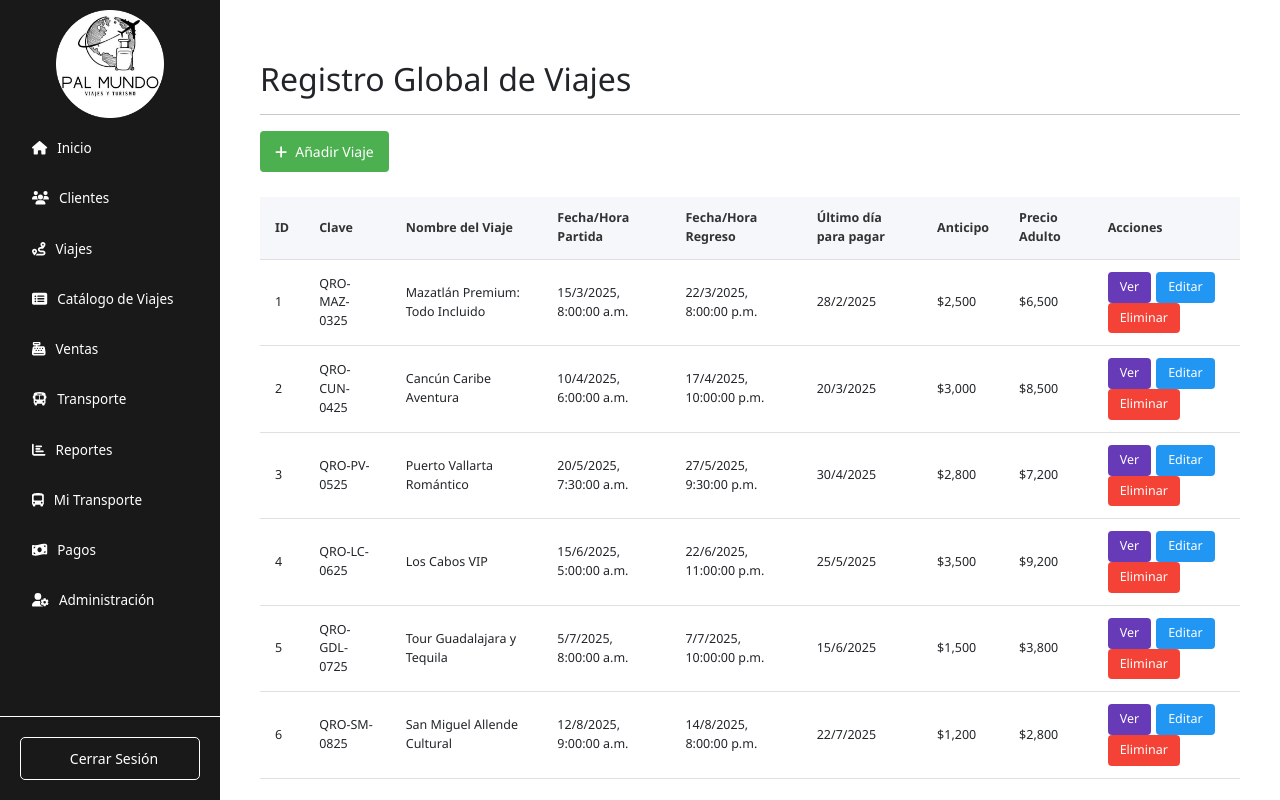
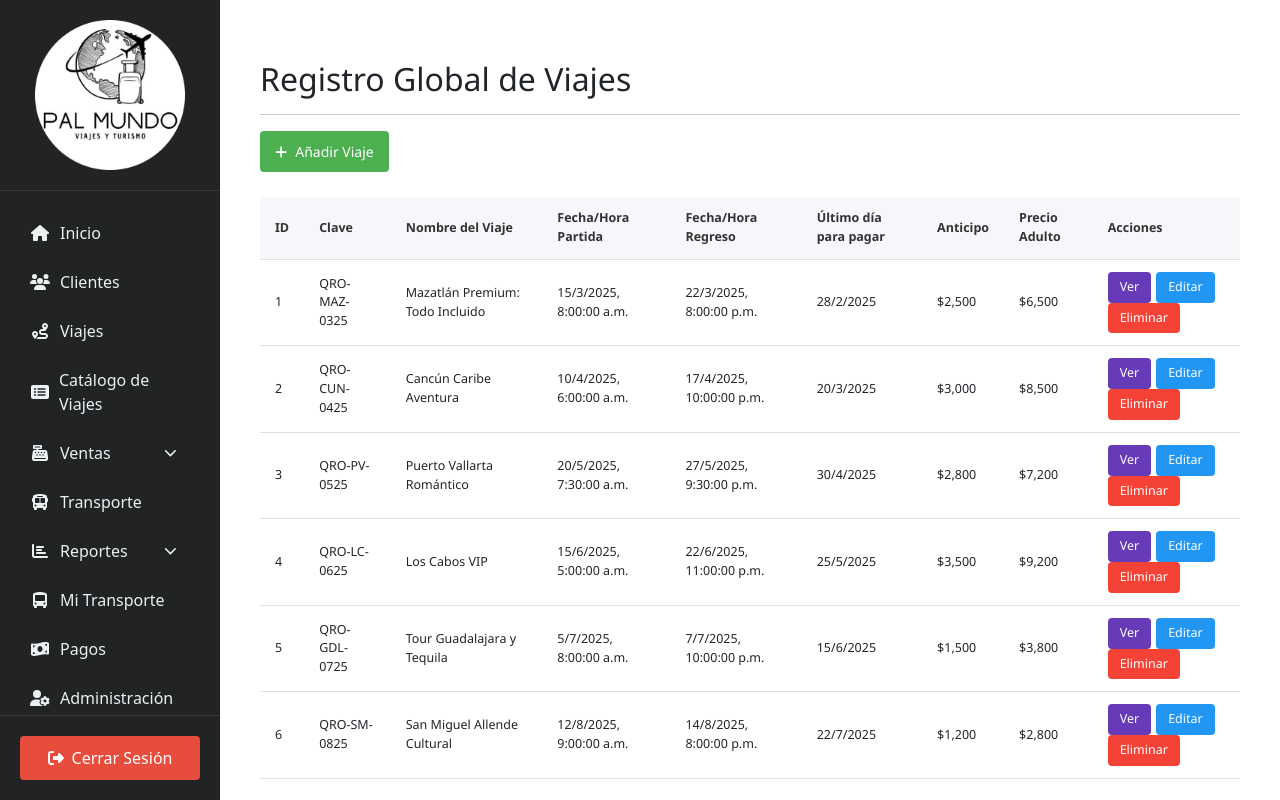
Before and after one commit to MigueDevp/PalMundo-Sistema-Angular19, an Angular app: page /trips in a window 1280 px wide. Built offline with nearby package versions, Linux system fonts and the light colour scheme.

Commit message:
Feat: Implementacion de despliegue de submenu en componente Menu

```diff
--- a/src/app/components/menu/menu.component.css
+++ b/src/app/components/menu/menu.component.css
@@ -1,107 +1,139 @@
 .sidebar {
+  height: 100vh;
   width: 220px;
-    height: 100vh;
-    background: #19191a;
-    position: fixed;
-    top: 0;
-    left: 0;
+  background-color: #212324;
+  color: white;
   display: flex;
   flex-direction: column;
-    overflow: hidden;
+  transition: all 0.3s;
+  position: fixed;
+  z-index: 1000;
 }
 
 .logo-container {
+  padding: 20px;
   text-align: center;
-    margin: 10px 0;
+  border-bottom: 1px solid rgba(255, 255, 255, 0.1);
 }
 
 .company-logo {
-    width: 108px;
+  max-width: 150px;
   height: auto;
-    cursor: pointer;
-    transition: transform 0.3s ease;
 }
 
-  /* Nuevo contenedor que incluye el contenido del menú + scroll */
 .menu-scroll {
   flex: 1;
   overflow-y: auto;
-    display: flex;
+  padding: 20px 0;
+}
+
+.menu-content {
+  padding: 0 15px;
+}
+
+.nav {
   flex-direction: column;
 }
 
-  .menu-content {
-    padding: 0 20px;
-    display: flex;
-    flex-direction: column;
-    justify-content: flex-start;
-  }
-
-  .nav {
-    list-style: none;
-    padding: 0;
-    margin: 0;
-  }
-
 .nav-item {
-    margin-bottom: 10px;
+  margin-bottom: 5px;
 }
 
 .nav-link {
+  color: #ecf0f1;
+  padding: 10px 15px;
+  border-radius: 4px;
   display: flex;
   align-items: center;
-    color: #ffffff;
-    font-size: 13.5px;
-    padding: 10px 12px;
   transition: all 0.3s;
-    text-decoration: none;
-    border-radius: 5px;
 }
 
-  .nav-link:hover {
-    background: #ffffffe4;
-    transform: translateX(3px);
-    color: black;
+.nav-link:hover, .nav-link:focus {
+  background-color: #52585d;
+  color: white;
+  text-decoration: none;
 }
 
-  .nav-link i {
-    width: 25px;
-    font-size: 18px;
+.nav-link fa-icon {
   margin-right: 10px;
+  width: 20px;
   text-align: center;
 }
 
-  /* El botón queda fijo abajo, siempre visible */
+.menu-toggle {
+  cursor: pointer;
+  display: flex;
+  align-items: center;
+}
+
+.toggle-icon {
+  transition: transform 0.3s;
+  font-size: 0.8rem;
+}
+
+.submenu {
+  list-style: none;
+  padding-left: 20px;
+  max-height: 0;
+  overflow: hidden;
+  transition: max-height 0.3s ease-out;
+}
+
+.submenu.show {
+  max-height: 400px; /* Ajusta según la cantidad de elementos */
+}
+
+.submenu-item {
+  padding: 8px 15px 8px 35px;
+  font-size: 0.9rem;
+  background-color: rgba(0, 0, 0, 0.1);
+}
+
+.submenu-item:hover {
+  background-color: rgba(0, 0, 0, 0.2);
+}
+
 .logout-section {
   padding: 20px;
-    border-top: 1px solid #ffffff;
+  border-top: 1px solid rgba(255, 255, 255, 0.1);
 }
 
 .logout-btn {
   width: 100%;
+  background-color: #e74c3c;
+  color: white;
+  border: none;
   padding: 10px;
-    background-color: transparent;
-    color: #ffffff;
-    border: 1px solid #ffffff;
-    border-radius: 5px;
-    font-size: 14px;
+  border-radius: 4px;
   cursor: pointer;
-    transition: all 0.3s;
   display: flex;
   align-items: center;
   justify-content: center;
-    gap: 8px;
+  transition: background-color 0.3s;
 }
 
 .logout-btn:hover {
-    background-color: rgba(248, 81, 73, 0.1);
-    transform: translateY(-2px);
+  background-color: #c0392b;
 }
 
-  .logout-btn i {
-    font-size: 14px;
+.logout-btn fa-icon {
+  margin-right: 8px;
 }
 
-  fa-icon {
-    margin-right: 10px;
+/* Scrollbar styling */
+.menu-scroll::-webkit-scrollbar {
+  width: 5px;
 }
+
+.menu-scroll::-webkit-scrollbar-track {
+  background: rgba(255, 255, 255, 0.1);
+}
+
+.menu-scroll::-webkit-scrollbar-thumb {
+  background: rgba(255, 255, 255, 0.2);
+  border-radius: 10px;
+}
+
+.menu-scroll::-webkit-scrollbar-thumb:hover {
+  background: rgba(255, 255, 255, 0.3);
+}
--- a/src/app/components/menu/menu.component.html
+++ b/src/app/components/menu/menu.component.html
@@ -32,21 +32,39 @@
             <fa-icon [icon]="faListAlt"></fa-icon> Catálogo de Viajes
           </a>
         </li>
+
+        <!-- Menú desplegable de Ventas -->
         <li class="nav-item">
-          <a class="nav-link" routerLink="/sales">
+          <div class="nav-link menu-toggle" (click)="toggleSales()">
             <fa-icon [icon]="faCashRegister"></fa-icon> Ventas
-          </a>
+            <fa-icon [icon]="isSalesOpen ? faChevronUp : faChevronDown" class="ms-auto toggle-icon"></fa-icon>
+          </div>
+          <ul class="submenu" [class.show]="isSalesOpen">
+            <li><a class="nav-link submenu-item" routerLink="/sales/individual">Venta Individual</a></li>
+            <li><a class="nav-link submenu-item" routerLink="/sales/scheduled-trip">Viaje Programado</a></li>
+          </ul>
         </li>
+
         <li class="nav-item">
           <a class="nav-link" routerLink="/transport">
             <fa-icon [icon]="faBus"></fa-icon> Transporte
           </a>
         </li>
+
+        <!-- Menú desplegable de Reportes -->
         <li class="nav-item">
-          <a class="nav-link" routerLink="/reports">
+          <div class="nav-link menu-toggle" (click)="toggleReports()">
             <fa-icon [icon]="faChartBar"></fa-icon> Reportes
-          </a>
+            <fa-icon [icon]="isReportsOpen ? faChevronUp : faChevronDown" class="ms-auto toggle-icon"></fa-icon>
+          </div>
+          <ul class="submenu" [class.show]="isReportsOpen">
+            <li><a class="nav-link submenu-item" routerLink="/reports/money">Reporte de Dinero</a></li>
+            <li><a class="nav-link submenu-item" routerLink="/reports/passengers-by-unit">Reporte de Pasajeros por Unidad</a></li>
+            <li><a class="nav-link submenu-item" routerLink="/reports/debtors">Reporte de Pasajeros Deudores</a></li>
+            <li><a class="nav-link submenu-item" routerLink="/reports/sales">Reporte de Ventas</a></li>
+          </ul>
         </li>
+
         <li class="nav-item">
           <a class="nav-link" routerLink="/my-transport">
             <fa-icon [icon]="faBusAlt"></fa-icon> Mi Transporte
@@ -68,7 +86,7 @@
 
   <div class="logout-section">
     <button type="button" class="logout-btn">
-      <i class="fas fa-sign-out-alt"></i> Cerrar Sesión
+      <fa-icon [icon]="faSignOutAlt"></fa-icon> Cerrar Sesión
     </button>
   </div>
 </nav>
--- a/src/app/components/menu/menu.component.ts
+++ b/src/app/components/menu/menu.component.ts
@@ -4,7 +4,8 @@ import { CommonModule } from '@angular/common';
 import { FontAwesomeModule } from '@fortawesome/angular-fontawesome';
 import {
   faHome, faUsers, faRoute, faListAlt, faCashRegister,
-  faBus, faBusAlt, faChartBar, faMoneyBillWave, faUserCog, faSignOutAlt
+  faBus, faBusAlt, faChartBar, faMoneyBillWave, faUserCog,
+  faSignOutAlt, faChevronDown, faChevronUp
 } from '@fortawesome/free-solid-svg-icons';
 
 @Component({
@@ -15,6 +16,7 @@ import {
   styleUrls: ['./menu.component.css']
 })
 export class MenuComponent {
+  // Iconos
   faHome = faHome;
   faUsers = faUsers;
   faRoute = faRoute;
@@ -26,4 +28,18 @@ export class MenuComponent {
   faMoneyBillWave = faMoneyBillWave;
   faUserCog = faUserCog;
   faSignOutAlt = faSignOutAlt;
+  faChevronDown = faChevronDown;
+  faChevronUp = faChevronUp;
+
+  // Estados de los submenús
+  isSalesOpen = false;
+  isReportsOpen = false;
+
+  toggleSales() {
+    this.isSalesOpen = !this.isSalesOpen;
+  }
+
+  toggleReports() {
+    this.isReportsOpen = !this.isReportsOpen;
+  }
 }
```
Lines whose indentation alone changed are shown as unchanged.
